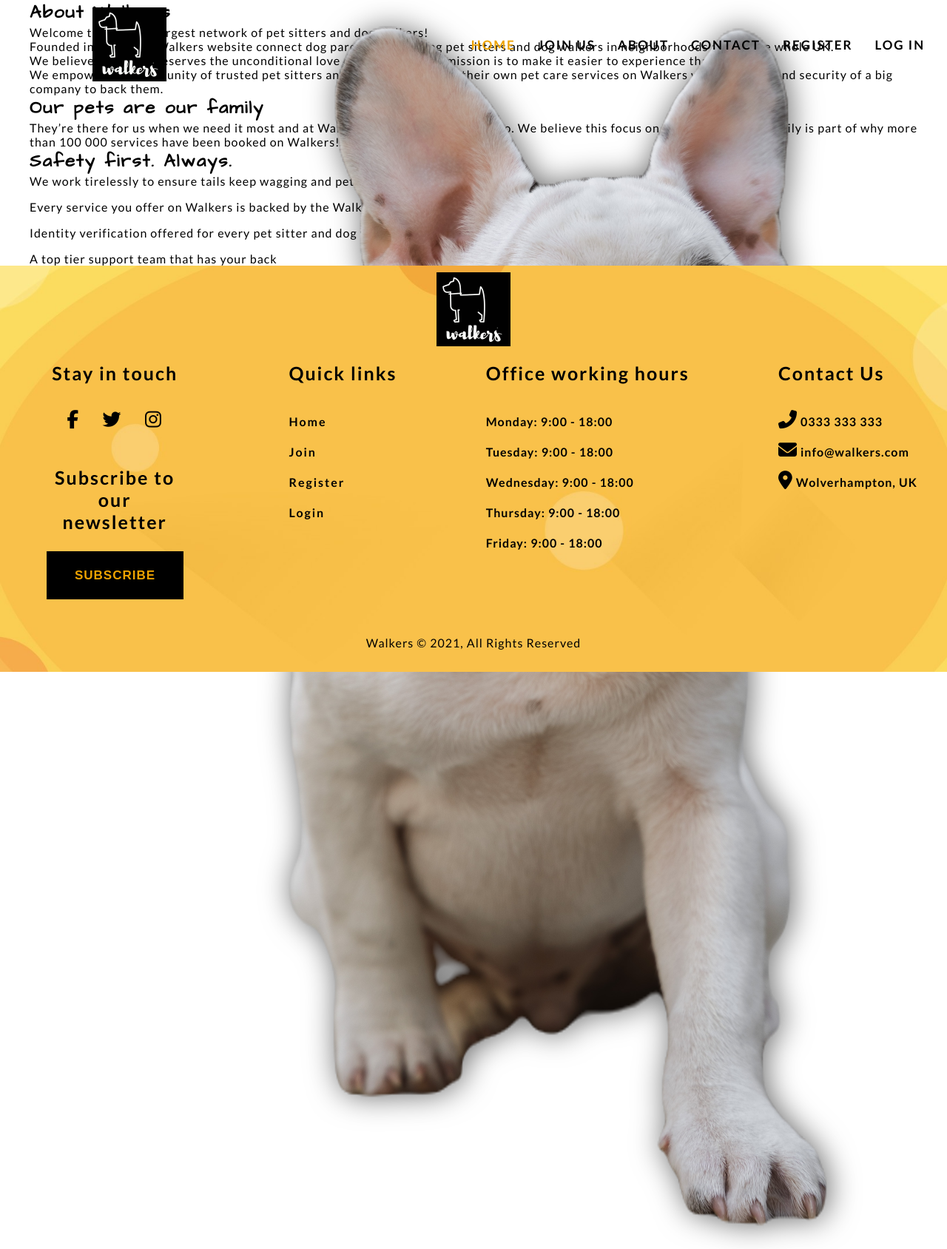
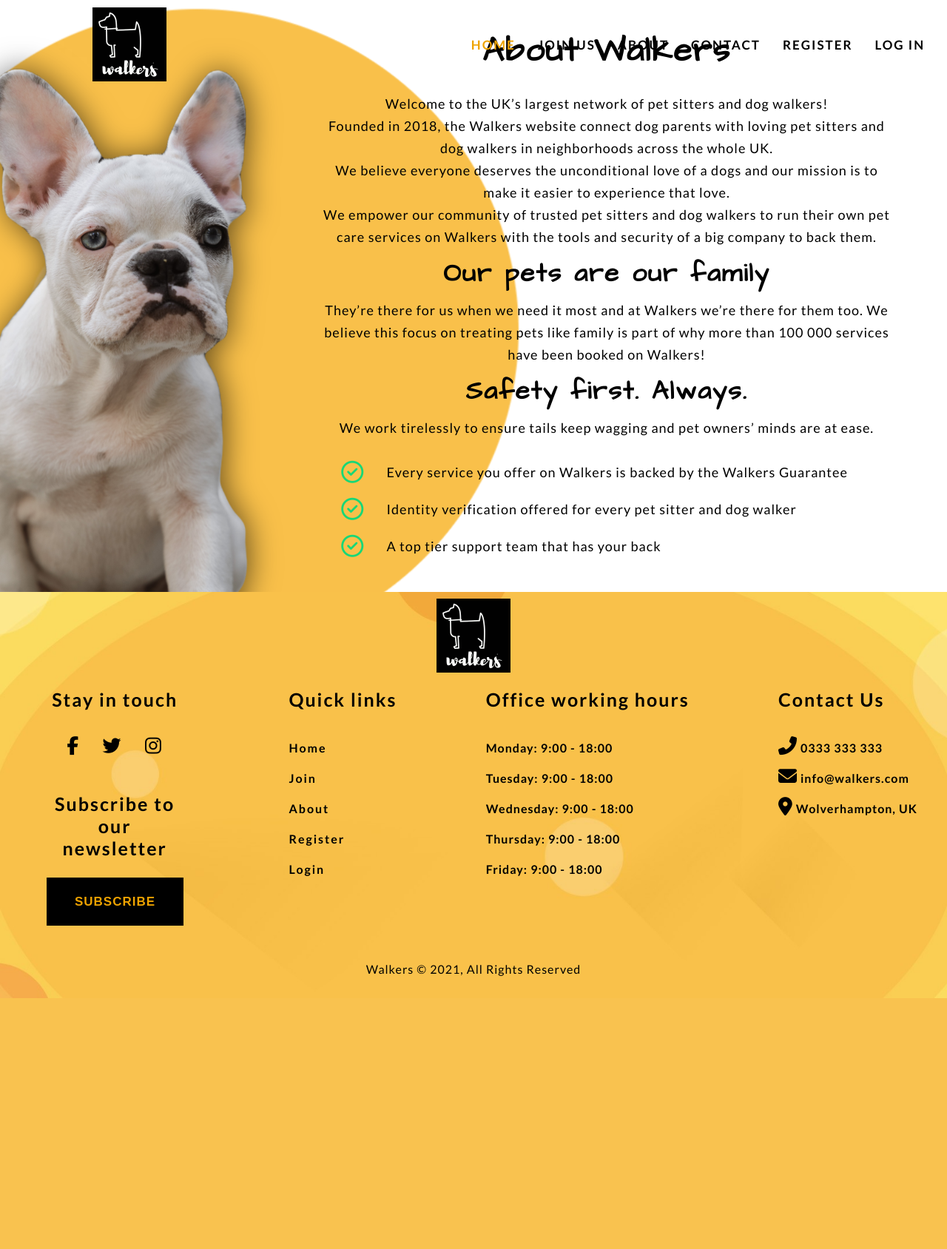
Before and after one commit to Izabela88/walkers-website, a Django app: page /about/ in a window 1280 px wide. Shown: the whole page at 74% size. After the commit the page ends 1349 px from the top, so only its background shows below. Run offline with Django 3.2, Linux system fonts and the light colour scheme; some libraries are stand-ins or nearby versions.

Commit message:
Add style to about section

```diff
--- a/about/templates/about/about.html
+++ b/about/templates/about/about.html
@@ -10,7 +10,7 @@
         <div class="main-image image-shadow">
         <img src="/media/pup.png" class="about-dog-img" alt="A dog" />
         </div>
-        <div class="about-txt">
+        <div class="about-txt center">
             <h1>About Walkers</h1>
             <p>
             Welcome to the UK’s largest network of pet sitters and dog
--- a/static/css/style.css
+++ b/static/css/style.css
@@ -320,6 +320,7 @@ li {
   width: 100%;
   height: 30%;
   margin-top: 20px;
+  align-items: center;
 }
 
 .step {
@@ -373,6 +374,79 @@ li {
   bottom: 10%;
   right: -5%;
 }
+
+/* --------------------about section */
+#about-section {
+  position: relative;
+  height: 100vh;
+}
+
+
+.half-about-bg {
+  height: 100%;
+  width: 30%;
+}
+
+.about-bg-shape {
+  background: url(/media/circle1.png) no-repeat center center/cover;
+  position: absolute;
+  height: 900px;
+  width: 900px;
+  left: -15%;
+  top: 0;
+}
+
+.about-txt {
+  width: 70%;
+  height:100%;
+  padding: 30px;
+}
+
+.about-txt h1 {
+  font-size: 45px;
+  margin-bottom: 15px;
+}
+
+.about-txt h2 {
+  font-size: 35px;
+}
+
+.about-txt p {
+  font-size: 18px;
+  margin-bottom: 10px;
+  margin-top: 10px;
+  text-align: center;
+  line-height: 30px;
+}
+
+.about-box {
+  display: grid;
+  grid-template-columns: repeat(1, 1fr);
+  width: 100%;
+  margin-top: 10px;
+  align-items: center;
+}
+
+.about-dog-img {
+  position: absolute;
+  height: 120%;
+  bottom: -29%;
+  right: 80%;
+}
+
+.safety-box {
+  display: flex;
+  align-items: center;
+  justify-content: flex-start;
+}
+
+.safety-icon {
+  font-size: 30px;
+  color: #18d777;
+  margin-right: 4%;
+  margin-left: 4%;
+}
+
 
 /* -------------------footer */
 #footer {
--- a/templates/base.html
+++ b/templates/base.html
@@ -94,6 +94,7 @@
             <ul>
               <li><a class="scroll" href="#home-section">Home</a></li>
               <li><a class="scroll" href="#join-section">Join</a></li>
+              <li><a class="scroll" href="{% url 'about' %}">About</a></li>
               <li><a class="scroll" href="#">Register</a></li>
               <li><a class="scroll" href="#">Login</a></li>
             </ul>
```
Also changed, not shown: walkers/urls.py (line endings or trailing spaces).
